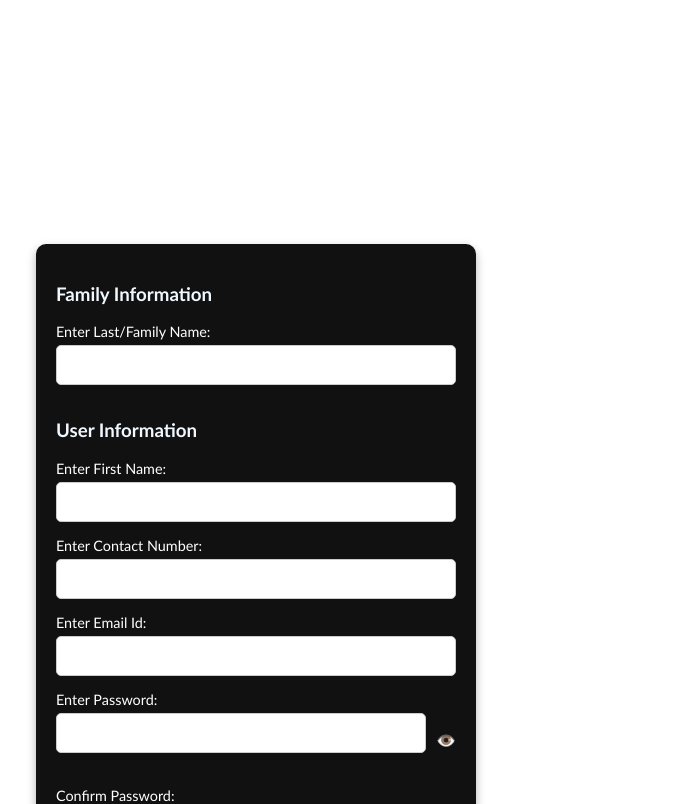
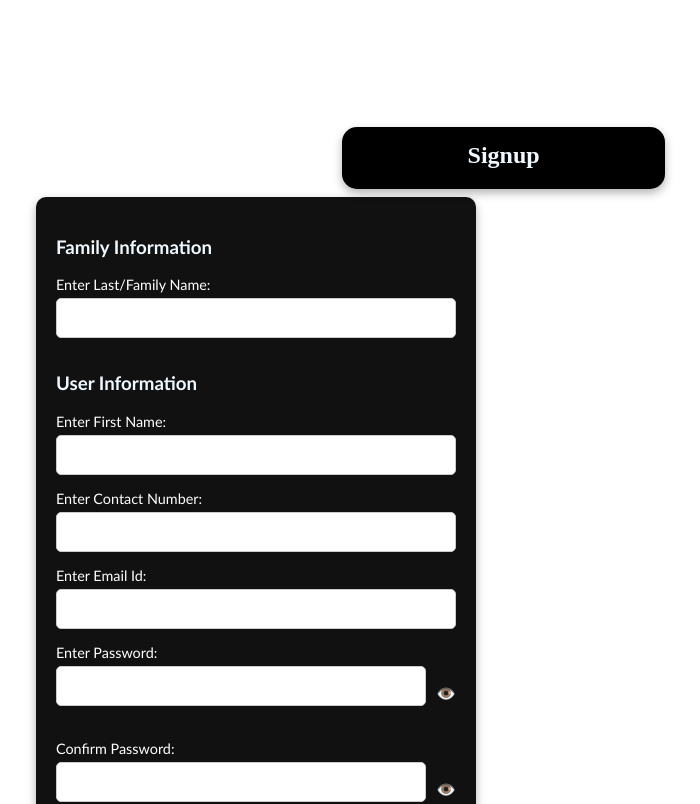
Before and after one commit to Yaash001/WealthWise_Frontend, a React (Vite) app: page /signup in a window 1280 px wide. Shown: the top 804 px of the page, without its empty margins (384-1084 px from the left). Built offline with nearby package versions, Linux system fonts and the light colour scheme.

Commit message:
Update SignUp.jsx

```diff
--- a/src/Components/SignUp.jsx
+++ b/src/Components/SignUp.jsx
@@ -49,9 +49,7 @@ function SignUp() {
 
     return (
         <div className="Form">
-
-<h4 className="Head">Signup</h4>
-
+          <div className="signup-title">Signup</div>
 <div className="SignUp">
   <form className="SignUpForm" onSubmit={handleSubmit}>
     <h3>Family Information </h3>
```
